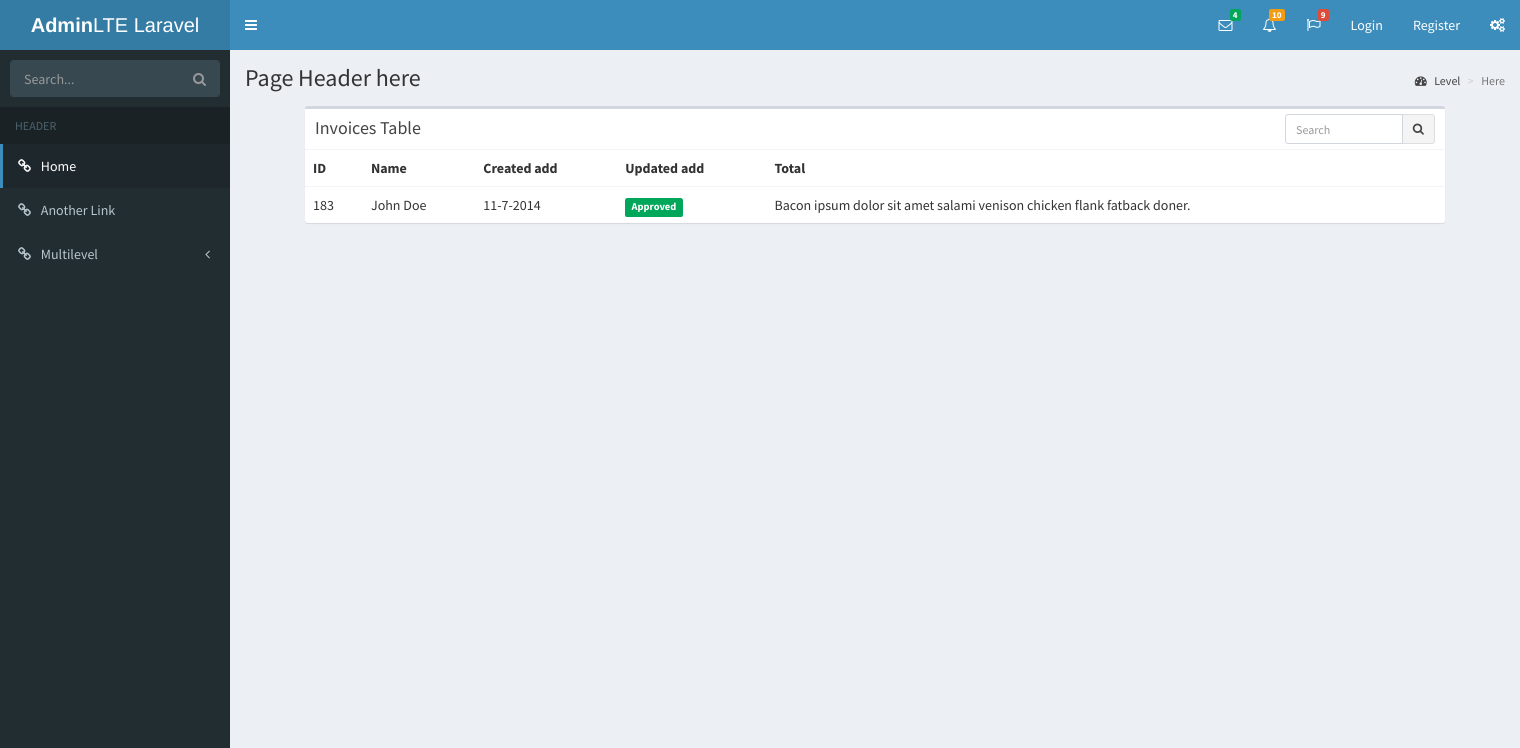
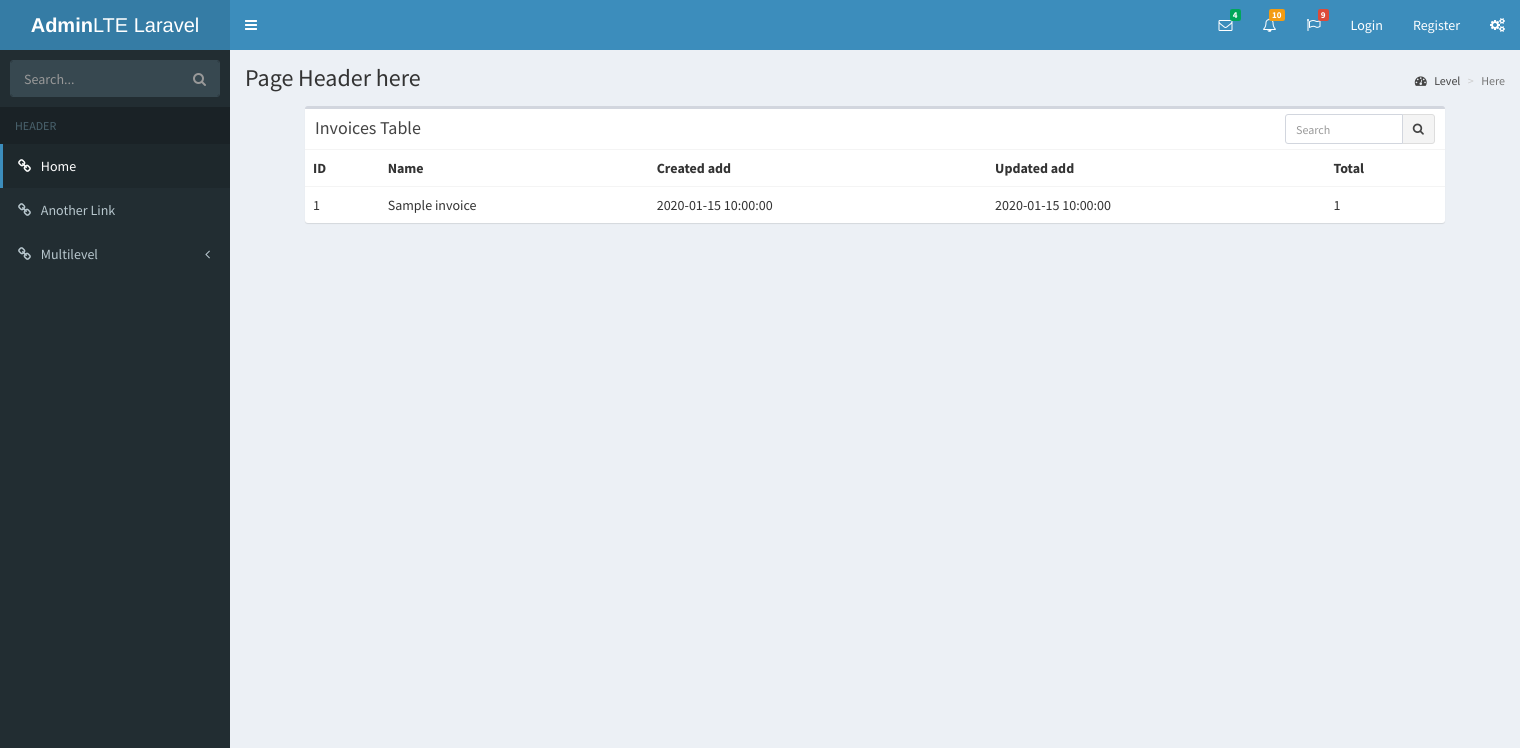
Before and after one commit to francescfores/SolidLaravel, a Laravel app: template resources/views/invoices.blade.php in a window 1520 px wide; the page is wider, and only the part inside the window is pictured. Shown: the top 748 px of that part. Run offline with Laravel 8, Linux system fonts and the light colour scheme; the template is opened without the code that fills it: most values are stand-ins (such as "Sample title", 1, 10 or a date in 2020); settings files or empty folders that the repository lacks are supplied; some libraries are stand-ins or nearby versions.

Commit message:
fill table invoices view

```diff
--- a/resources/views/invoices.blade.php
+++ b/resources/views/invoices.blade.php
@@ -33,13 +33,15 @@
                                 <th>Updated add</th>
                                 <th>Total</th>
                             </tr>
+                            @foreach($invoices as $invoice)
                             <tr>
-                                <td>183</td>
-                                <td>John Doe</td>
-                                <td>11-7-2014</td>
-                                <td><span class="label label-success">Approved</span></td>
-                                <td>Bacon ipsum dolor sit amet salami venison chicken flank fatback doner.</td>
+                                <td>{{ $invoice->id }}</td>
+                                <td>{{ $invoice->name }}</td>
+                                <td>{{ $invoice->created_at }}</td>
+                                <td>{{ $invoice->update_at }}</td>
+                                <td>{{ $invoice->totalAmount }}</td>
                             </tr>
+                            @endforeach
                         </table>
                     </div>
                     <!-- /.box-body -->
```
Also changed, not shown: app/Http/Controllers/InvoicessController.php (+22 -1 lines).
